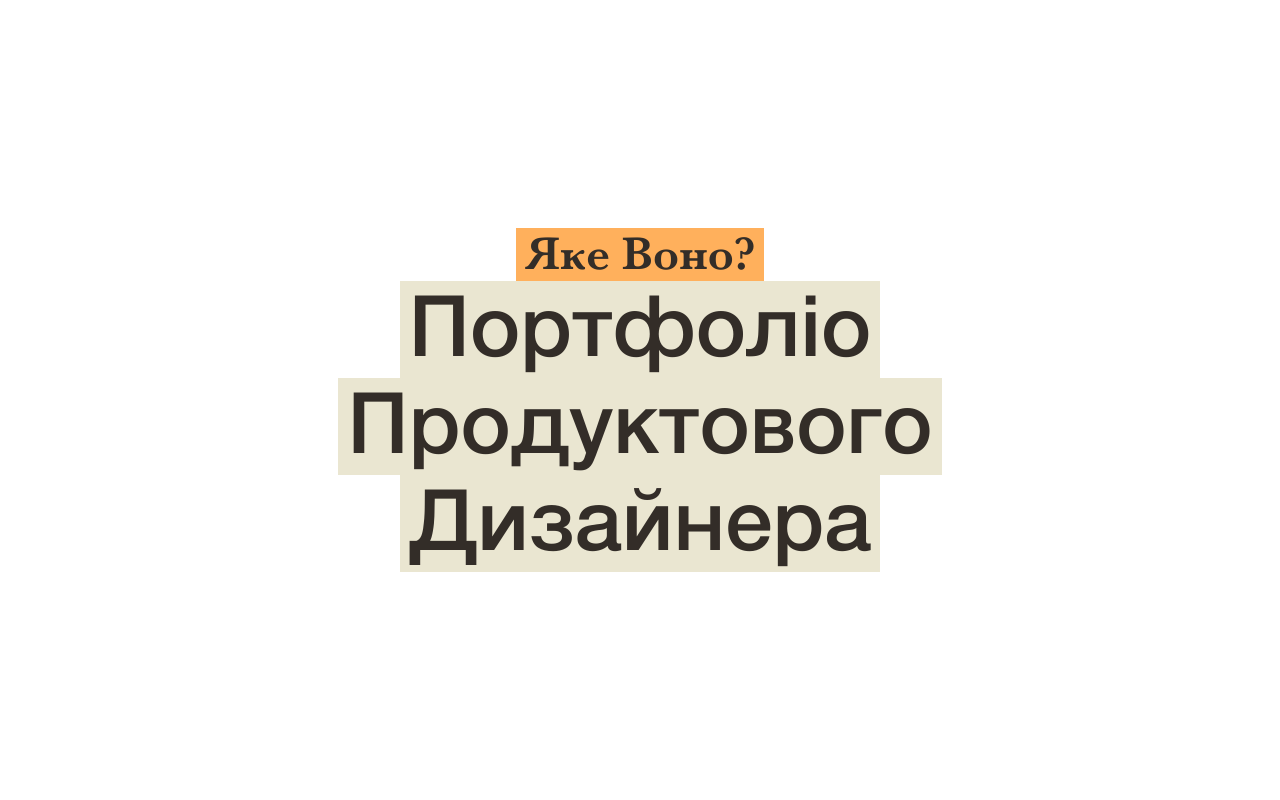
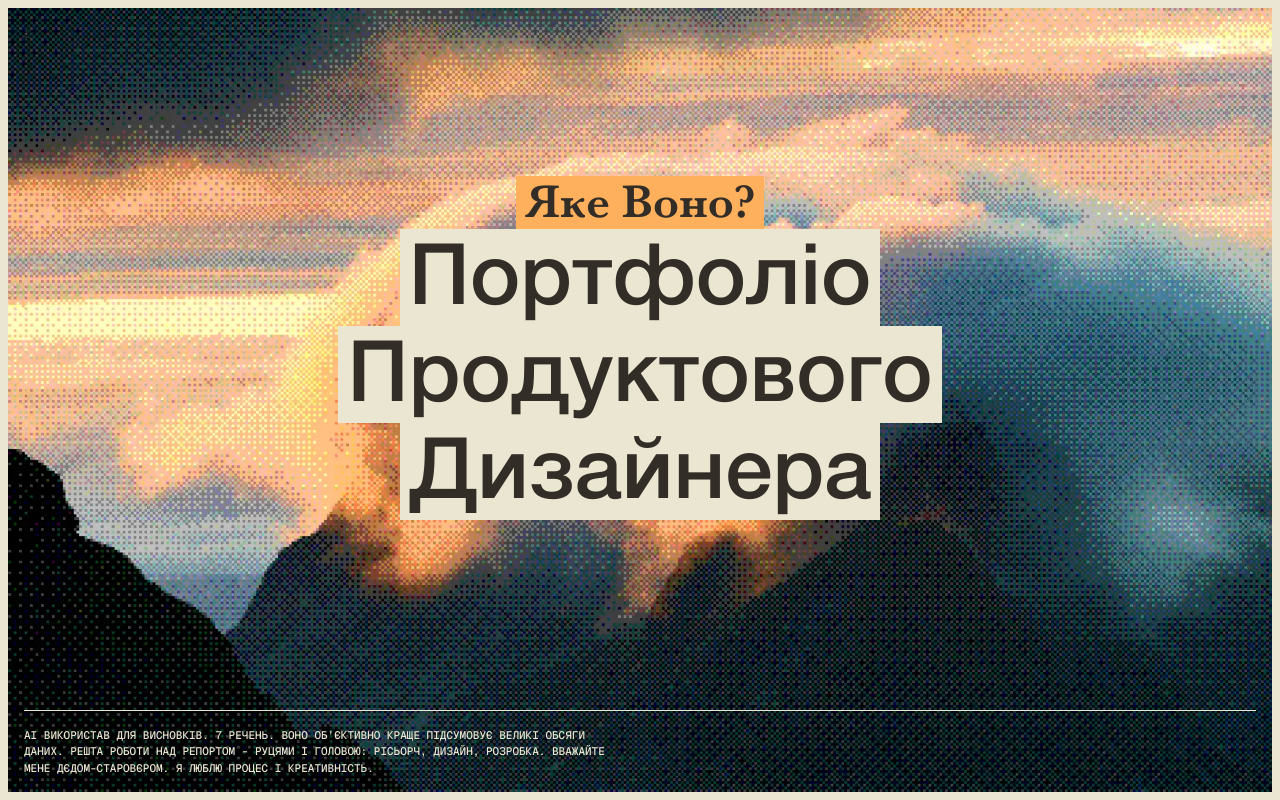
Before and after one commit to andrewshtyka/survey, a Next.js app: page / in a window 1280 px wide. Built offline with nearby package versions, Linux system fonts and the light colour scheme.

Commit message:
update hero

```diff
--- a/src/components/layout/Hero/Hero.jsx
+++ b/src/components/layout/Hero/Hero.jsx
@@ -28,12 +28,12 @@ import React from "react";
 
 export default function Hero() {
     return <section className={css.section}>
-        {/* <Image
+        <Image
             src="/images/hero_img.webp"
             alt="Гори і небо"
             fill
             className={css.img}
-        />; */}
+        />;
 
         <div className={css.title_container}>
             <h1 className={`f_capitalize f_center ${css.h1}`}>
@@ -43,5 +43,11 @@ export default function Hero() {
                 <span className={`f_h1_helvetica ${css.title_bar_primary}`}>дизайнера</span>
             </h1>
         </div>
+
+        <div className={css.bottom}>
+            <p className={`f_mono_s f_uppercase ${css.p}`}>
+                аі використав для висновків. 7 речень. Воно об’єктивно краще підсумовує великі обсяги даних. Решта роботи над репортом - руцями і головою: Рісьорч, дизайн, розробка. Вважайте мене дєдом-старовєром. Я люблю процес і креативність.
+            </p>
+        </div>
     </section>
 };
--- a/src/components/layout/Hero/Hero.module.css
+++ b/src/components/layout/Hero/Hero.module.css
@@ -1,27 +1,27 @@
 .section {
-    /* display: flex; */
-    /* flex-direction: column; */
-    height: 100dvh;
+    height: calc(100dvh - var(--space-4) * 2);
+    display: flex;
+    flex-direction: column;
+    padding: var(--space-8);
+    position: relative;
 }
 
-/* .img {
+.img {
     object-fit: cover;
     z-index: -1;
-} */
+}
 
 .title_container {
-    height: 100%;
-    display: grid;
-    place-content: center;
+    flex: 1;
+    display: flex;
+    align-items: center;
+    justify-content: center;
 }
 
 .h1 {
-    font-size: 10rem;
-    height: fit-content;
-    width: 100%;
-
     display: flex;
     flex-direction: column;
+    margin-block-end: 7vmin;
 }
 
 .title_bar_primary,
@@ -43,3 +43,14 @@
     padding-inline: clamp(0.5rem, 0.3976rem + 0.2203vw, 0.75rem);
     padding-block: clamp(0.125rem, 0.0226rem + 0.2203vw, 0.375rem);
 }
+
+.bottom {
+    display: flex;
+    color: var(--color-beige);
+    border-top: var(--space-px) solid var(--color-beige);
+}
+
+.p {
+    padding-block-start: var(--space-8);
+    max-width: 90ch;
+}
--- a/src/styles/global.css
+++ b/src/styles/global.css
@@ -5,8 +5,10 @@
 body {
   min-height: 100dvh;
   overflow-x: hidden;
-  /* background-color: var(--color-bg-primary); */
+  background-color: var(--color-beige);
   color: var(--color-black);
+
+  padding: var(--space-4);
 }
 
 /* ================================================== */
--- a/src/styles/tokens/fonts.css
+++ b/src/styles/tokens/fonts.css
@@ -6,18 +6,21 @@
     /* */
     /* Font size */
     --font-size-helvetica-h1: clamp(5rem, 4.5903rem + 0.8811vw, 6rem);--font-size-baskerville-h1: clamp(2.5rem, 1.8855rem + 1.3216vw, 4rem);
+    --font-size-geist-s: calc(var(--space-5) + var(--space-px));
 
     /* ================================================== */
     /* */
     /* Line-height */
     --font-line-height-helvetica-h1: 1;
     --font-line-height-baskerville-h1: 1;
+    --font-line-height-geist-s: 1.5;
 
     /* ================================================== */
     /* */
     /* Letter-spacing */
     --font-letter-spacing-helvetica-h1: -4%;
     --font-letter-spacing-baskerville-h1: -6%;
+    --font-letter-spacing-geist-s: 4%;
 }
 
 .f_h1_helvetica {
@@ -34,6 +37,14 @@
     font-weight: 600;
     line-height: var(--font-line-height-baskerville-h1);
     letter-spacing: var(--font-letter-spacing-baskerville-h1);
+}
+
+.f_mono_s {
+    font-family: var(--font-geist), var(--font-fallback);
+    font-size: var(--font-size-geist-s);
+    font-weight: 500;
+    line-height: var(--font-line-height-geist-s);
+    letter-spacing: var(--font-letter-spacing-geist-s);
 }
 
 .f_uppercase {
```
